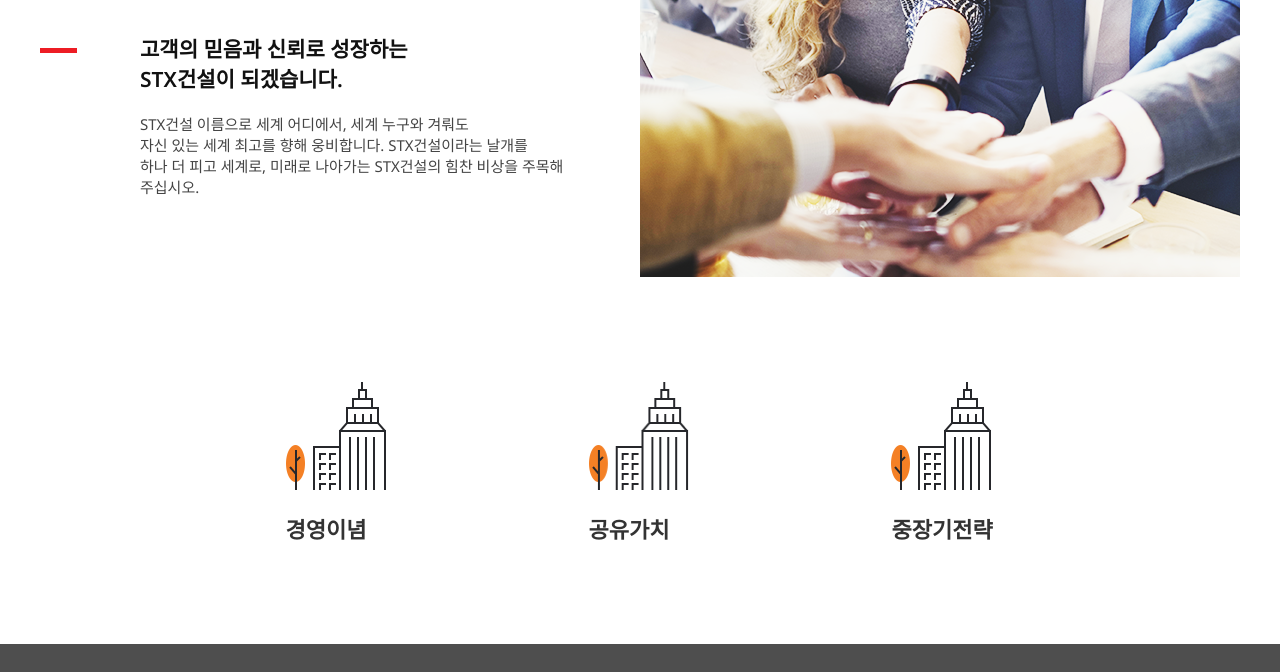
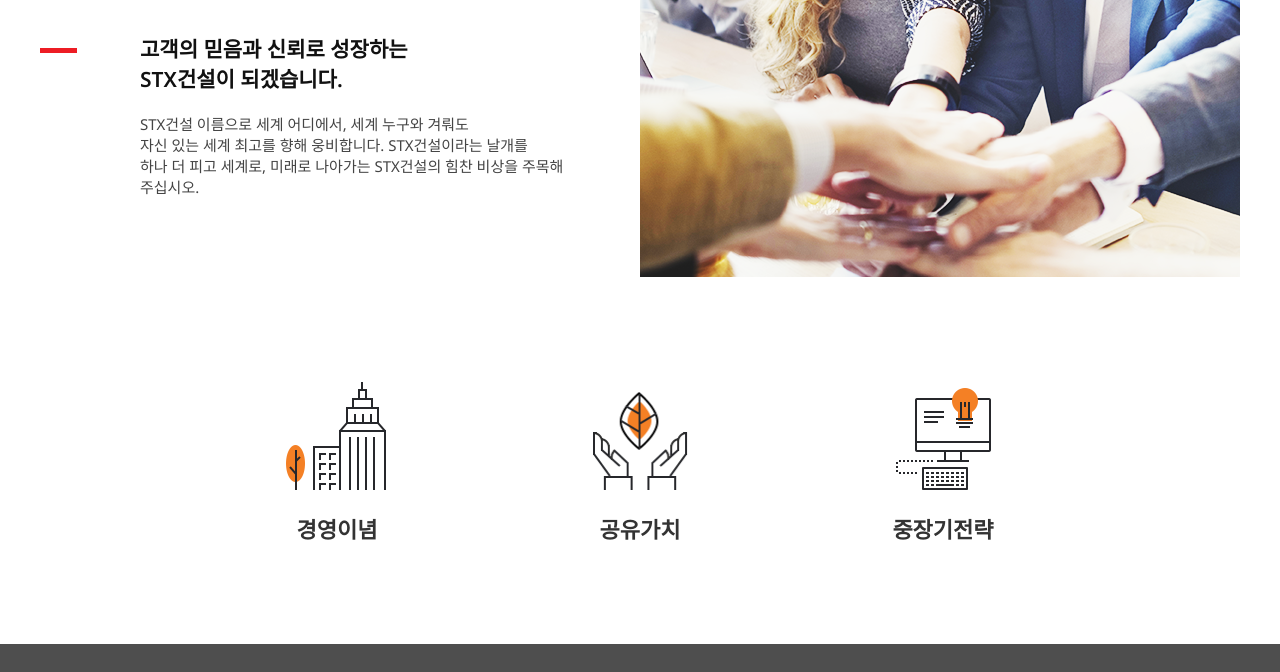
Before and after one commit to miyaajd/STX_clone, a plain HTML site: page index.html in a window 1280 px wide. Shown: the part 2791-3463 px from the top of the page. Drawn offline with Linux system fonts and the light colour scheme; a web font is replaced by a local one.

```diff
--- a/css/about.css
+++ b/css/about.css
@@ -64,11 +64,19 @@
     display: block;
     background: url("../images/bg_icon.png") no-repeat;
 }
-
-
+.icon li:nth-child(1) a{
+    background-position: 0 0;
+}
+.icon li:nth-child(2) a{
+    background-position: -116px 0;
+}
+.icon li:nth-child(3) a{
+    background-position: -230px 0;
+}
 .icon span{
     display: block;
     padding-top: 130px;
     font-size: 22px;
     font-weight: 600;
+    text-align: center;
 }
```
